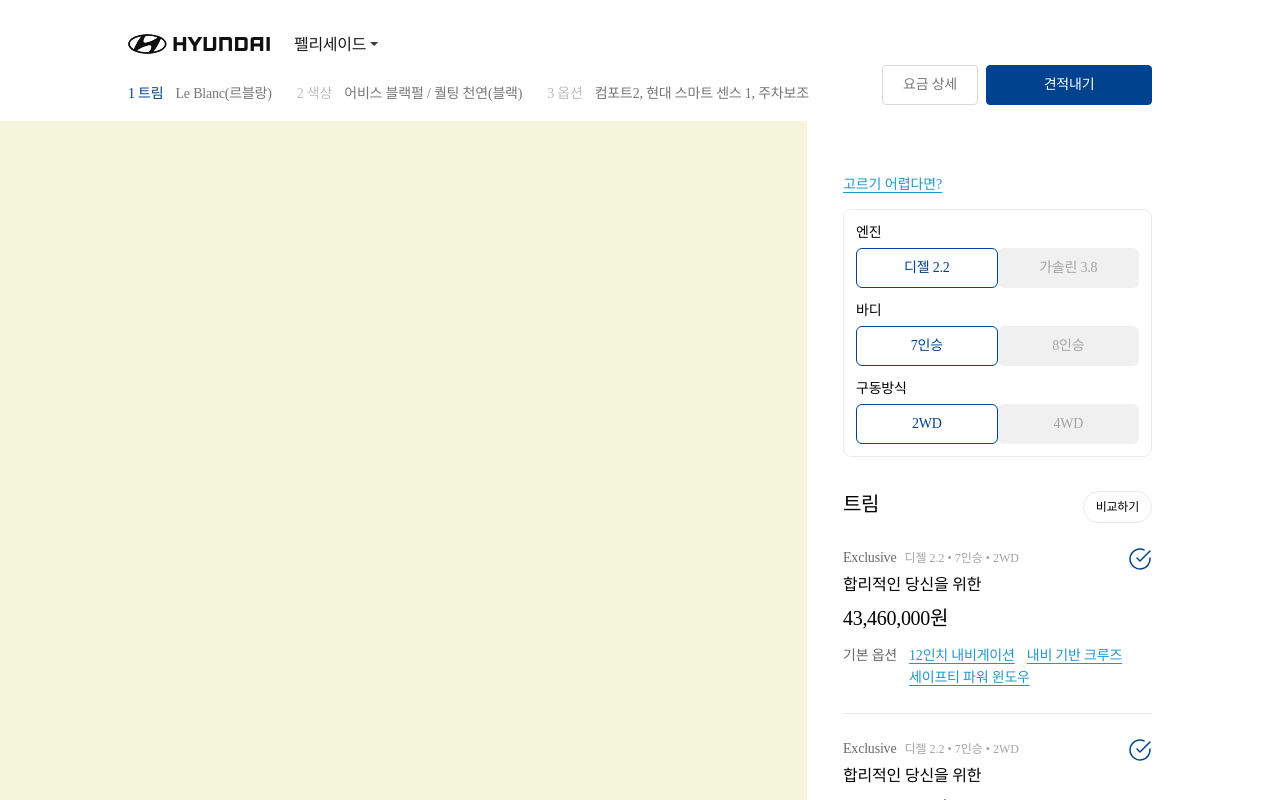
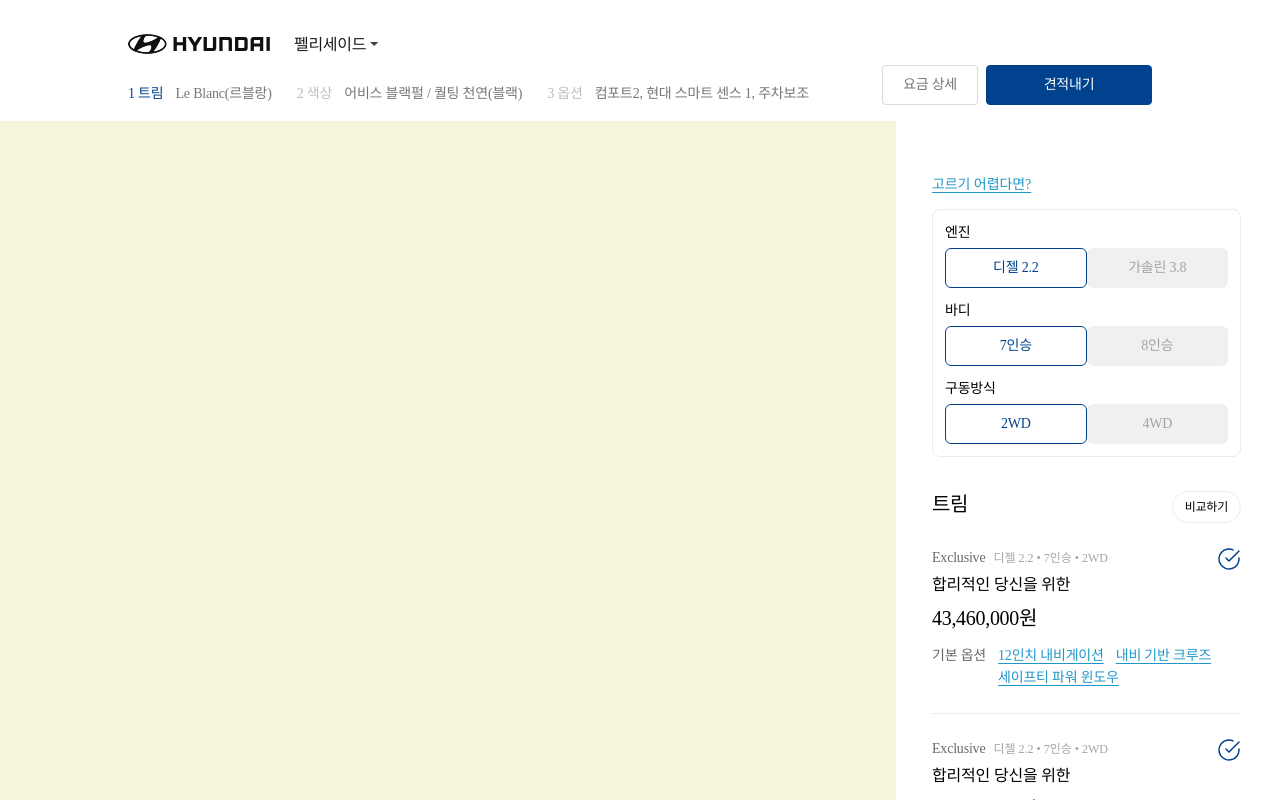
Before and after one commit to ptq124/A1-PoongCha, a React (Vite) app in the folder front/: page /custom/trim in a window 1280 px wide. Built offline with nearby package versions, Linux system fonts and the light colour scheme; a web font is replaced by a local one.

Commit message:
refactor: 헤더 스타일 수정

```diff
--- a/front/src/Components/Header/index.jsx
+++ b/front/src/Components/Header/index.jsx
@@ -6,14 +6,18 @@
 import { useLocation } from "react-router-dom";
 import SelectOption from "./SelectOption";
 
-const getHeaderPosition = (pathname) => {
+const getHeaderStyle = (pathname) => {
   let position;
+  let backgroundColor;
   switch (pathname) {
     case "/":
       position = "absolute";
+      backgroundColor = "transparent";
       break;
     case "/custom/trim":
+    case "/custom/color":
       position = "fixed";
+      backgroundColor = "#FFF";
       break;
     default:
       position = "relative";
@@ -22,6 +26,7 @@
 
   return css`
     position: ${position};
+    background-color: ${backgroundColor};
   `;
 };
 const Header = () => {
@@ -48,7 +53,7 @@
 };
 
 const HeaderWrapper = styled.div`
-  ${({ $pathname }) => getHeaderPosition($pathname)};
+  ${({ $pathname }) => getHeaderStyle($pathname)};
   display: flex;
   flex-direction: column;
 
--- a/front/src/Pages/CustomPage/TrimPage/index.jsx
+++ b/front/src/Pages/CustomPage/TrimPage/index.jsx
@@ -14,14 +14,16 @@
 };
 
 const CustomBarWrapper = styled.div`
-  width: 473px;
-
-  overflow-y: scroll;
+  width: 30%;
+  margin-left: 70%;
 `;
 const Component1 = styled.div`
-  flex: 1;
-  width: 100px;
+  position: fixed;
+
+  width: 70%;
   height: 100%;
+
+  left: 0;
 
   background-color: beige;
 `;
```
